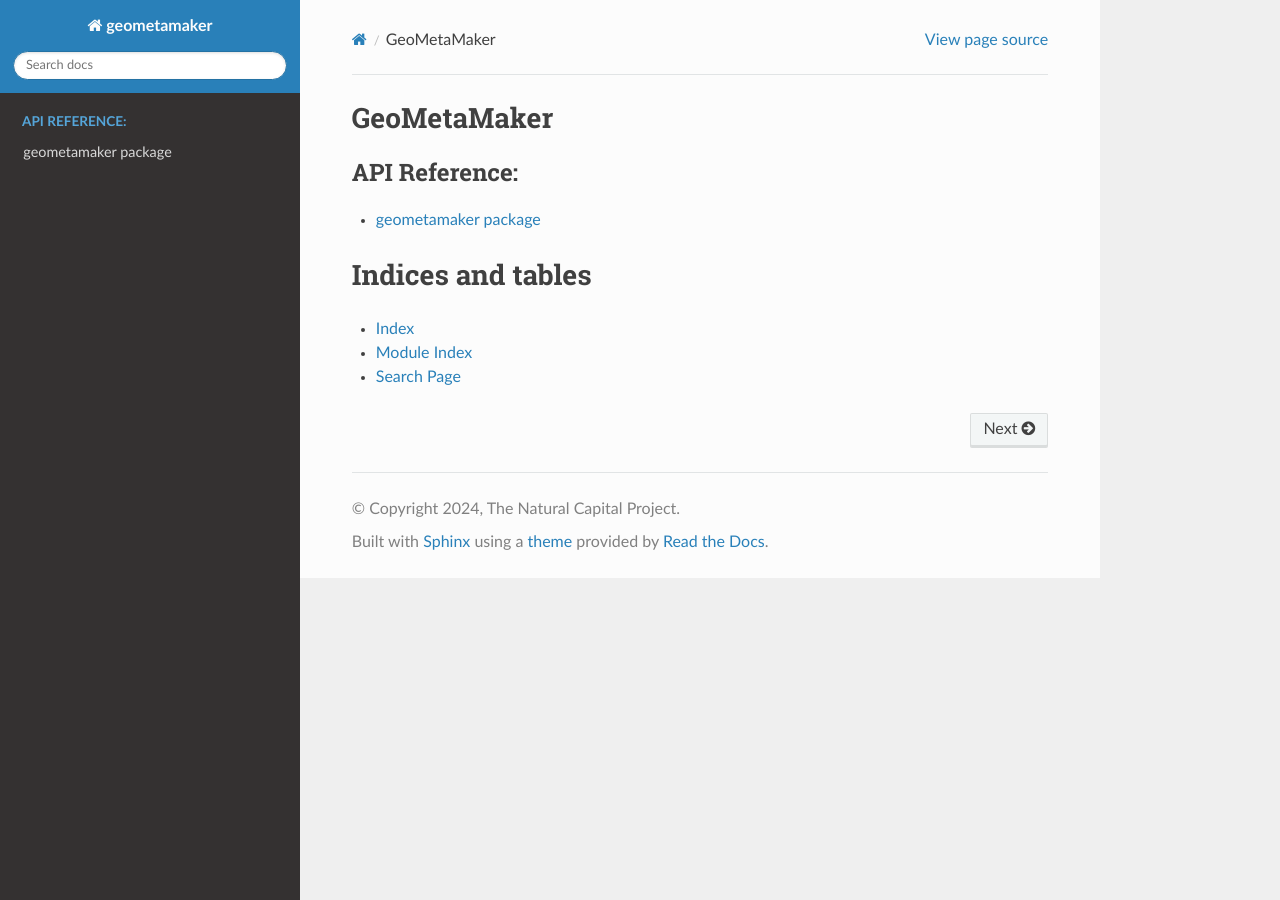
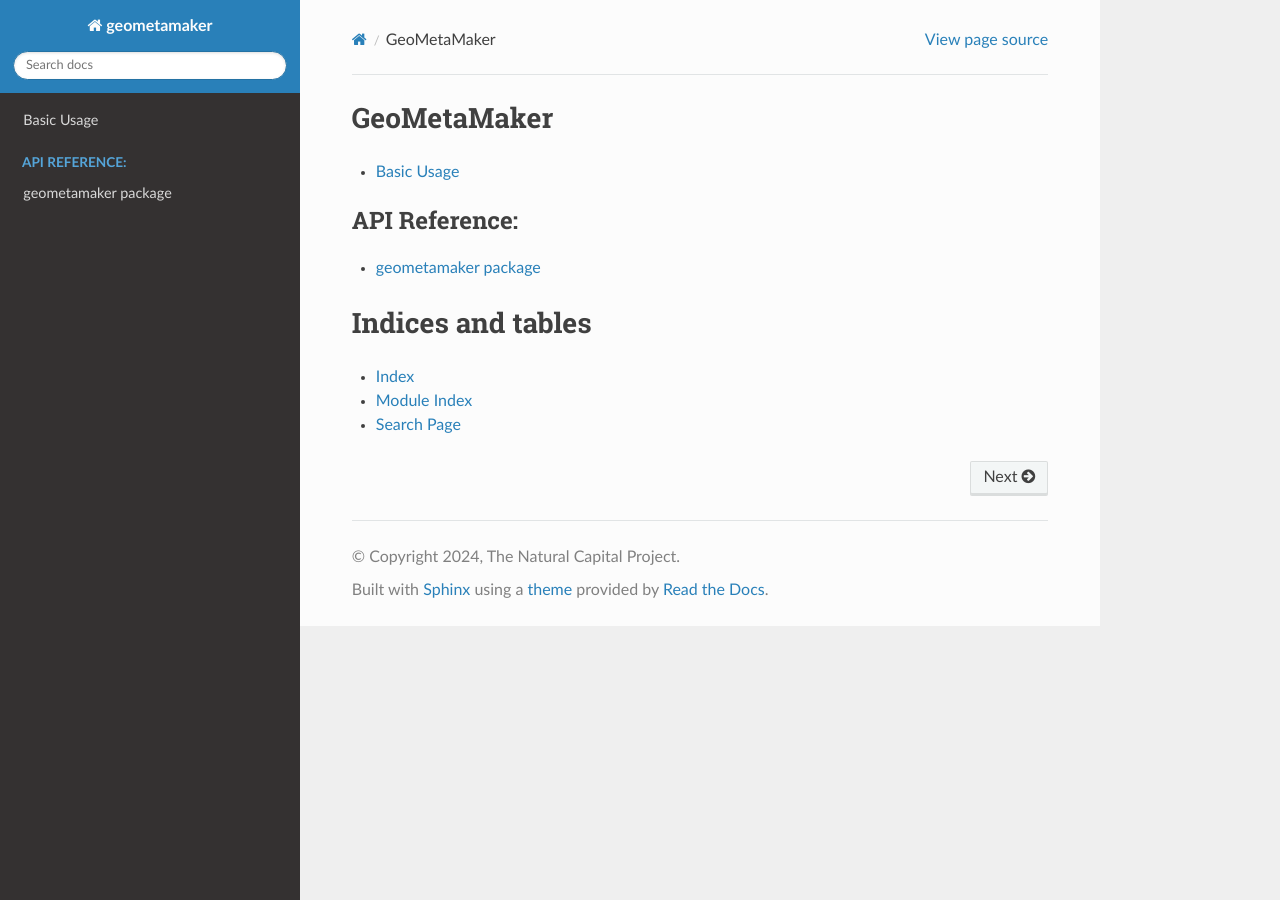
Before and after one commit to natcap/geometamaker, a Sphinx documentation site: the page built from docs/source/index.rst, in a window 1280 px wide. Built offline with Sphinx 7.4.7 and the Read the Docs theme 3.1.0, drawn with Linux system fonts in a browser that asks for light colours.

Commit message:
add a basic usage page that renders the readme. #67

```diff
--- a/docs/environment-rtd.yml
+++ b/docs/environment-rtd.yml
@@ -17,3 +17,4 @@
     - pyyaml
     - sphinx_rtd_theme
     - autodoc_pydantic
+    - myst-parser
--- /dev/null
+++ b/docs/source/basic_usage.rst
@@ -0,0 +1,4 @@
+Basic Usage
+===========
+.. include:: ../../README.md
+   :parser: myst_parser.sphinx_
--- a/docs/source/conf.py
+++ b/docs/source/conf.py
@@ -27,6 +27,7 @@
     'sphinx.ext.napoleon',  # support google style docstrings
     'sphinx.ext.autosummary',
     'sphinxcontrib.autodoc_pydantic',
+    'myst_parser',
 ]
 
 templates_path = ['_templates']
--- a/docs/source/index.rst
+++ b/docs/source/index.rst
@@ -5,6 +5,10 @@
 
 GeoMetaMaker
 ========================================
+.. toctree::
+   :maxdepth: 1
+
+   basic_usage
 
 .. toctree::
    :maxdepth: 1
```
